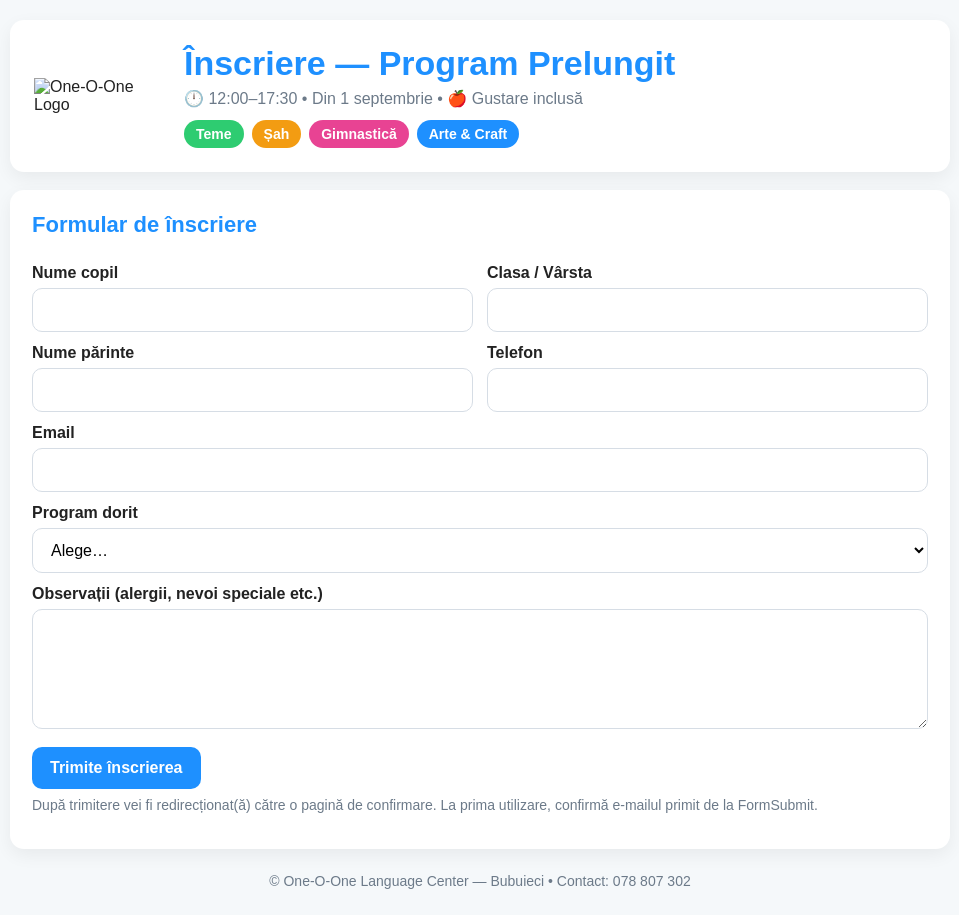
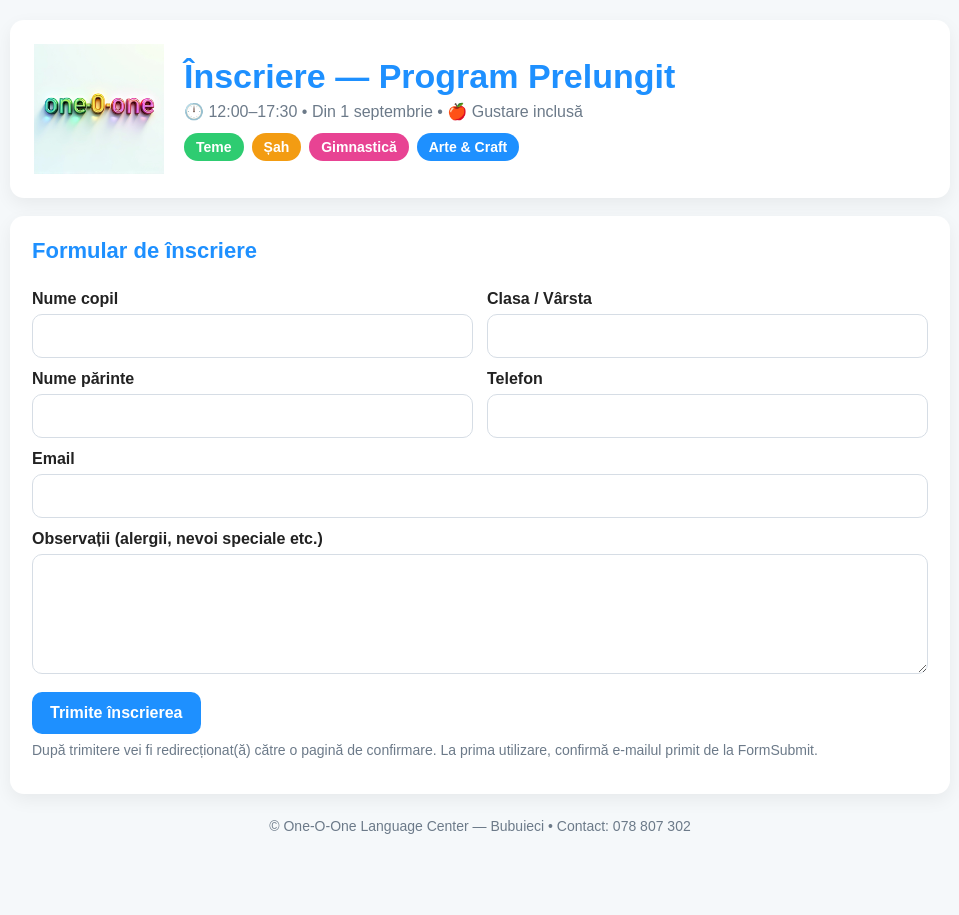
Before and after one commit to floreanatalia123-ux/inscrieri, a plain HTML site: page index.html in a window 1280 px wide. Shown: the whole page, without its empty margins (160-1119 px from the left). After the commit the page ends 860 px from the top, so only its background shows below. Drawn offline with Linux system fonts and the light colour scheme.

Commit message:
Update index.html

```diff
--- a/index.html
+++ b/index.html
@@ -75,7 +75,7 @@
     <!-- HERO -->
     <header class="hero">
       <!-- Logo-ul One-O-One -->
-      <img class="logo" src="Logo-1.png" alt="One-O-One Logo" />
+      <img class="logo" src="Logo-1.JPG" alt="One-O-One Logo" />
       <div>
         <h1>Înscriere — Program Prelungit</h1>
         <p class="lead">🕛 12:00–17:30 • Din 1 septembrie • 🍎 Gustare inclusă</p>
@@ -117,12 +117,7 @@
         <label for="email">Email</label>
         <input id="email" name="Email" type="email" required />
 
-        <label for="program">Program dorit</label>
-        <select id="program" name="Program dorit" required>
-          <option value="" disabled selected>Alege…</option>
-          <option>12:00–17:30 (standard)</option>
-          <option>12:00–18:30 (extins)</option>
-        </select>
+
 
         <label for="observatii">Observații (alergii, nevoi speciale etc.)</label>
         <textarea id="observatii" name="Observații"></textarea>
```
